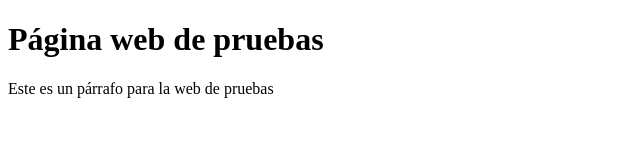
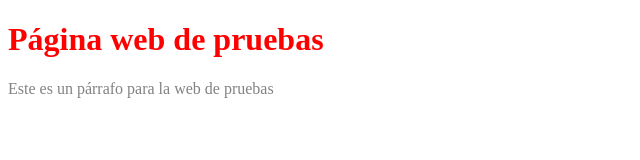
Before and after one commit to alberlome/prueba, a plain HTML site: page index.html in a window 1280 px wide. Shown: the whole page, without its empty margins (0-640 px from the left). Drawn offline with Linux system fonts and the light colour scheme.

Commit message:
Los titulos cambian de color
Los titulos cambian de color

```diff
--- a/index.html
+++ b/index.html
@@ -4,7 +4,7 @@
         <meta charset="UTF-8" \>
     </head>
     <body>
-        <h1>Página web de pruebas</h1>
-        <p>Este es un párrafo para la web de pruebas</p>
+        <h1 style="color:red;">Página web de pruebas</h1>
+        <p style="color:rgba(5,5,5,0.5);">Este es un párrafo para la web de pruebas</p>
     </body>
 </html>
```
